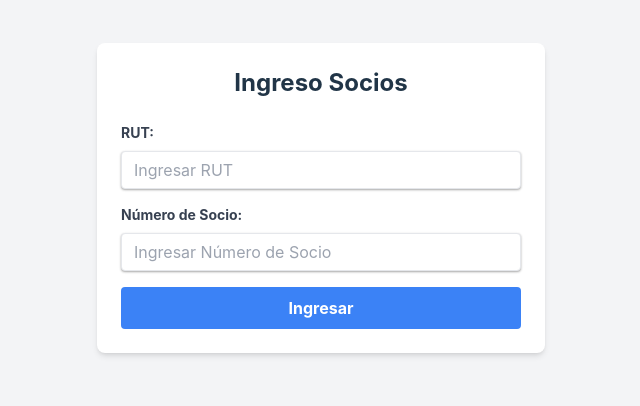
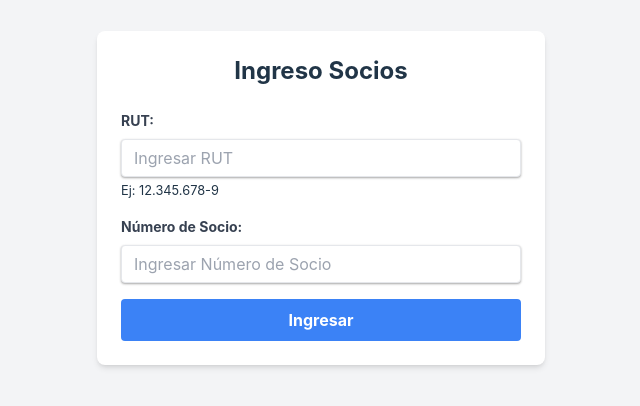
Before and after one commit to sebastiancordovaw2/acta_socios_frontend, a Vue app: page /#/ in a window 1280 px wide. Shown: the part 202-608 px from the top of the page, without its empty margins (319-959 px from the left). Built offline with nearby package versions, Linux system fonts and the light colour scheme.

Commit message:
ejemplo rut

```diff
--- a/src/views/Loginsocios.vue
+++ b/src/views/Loginsocios.vue
@@ -17,6 +17,7 @@
                 class="shadow appearance-none border rounded w-full py-2 px-3 text-gray-700 leading-tight focus:outline-none focus:shadow-outline"
                 placeholder="Ingresar RUT"
               />
+              <small>Ej: 12.345.678-9</small>
               <p v-if="rutError" class="text-red-500 text-xs italic mt-2">{{ rutError }}</p>
             </div>
             <div class="mb-4">
```
